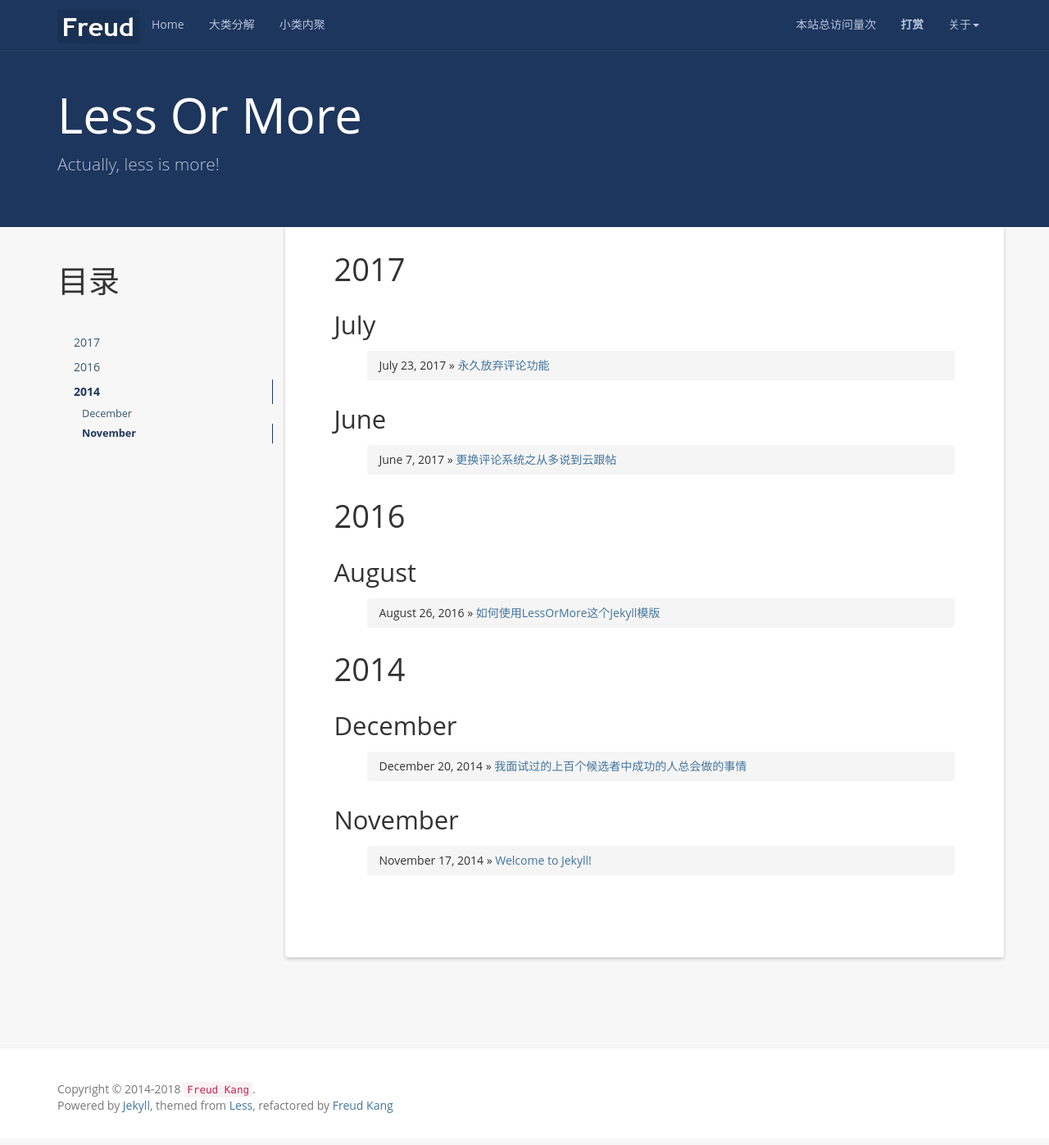
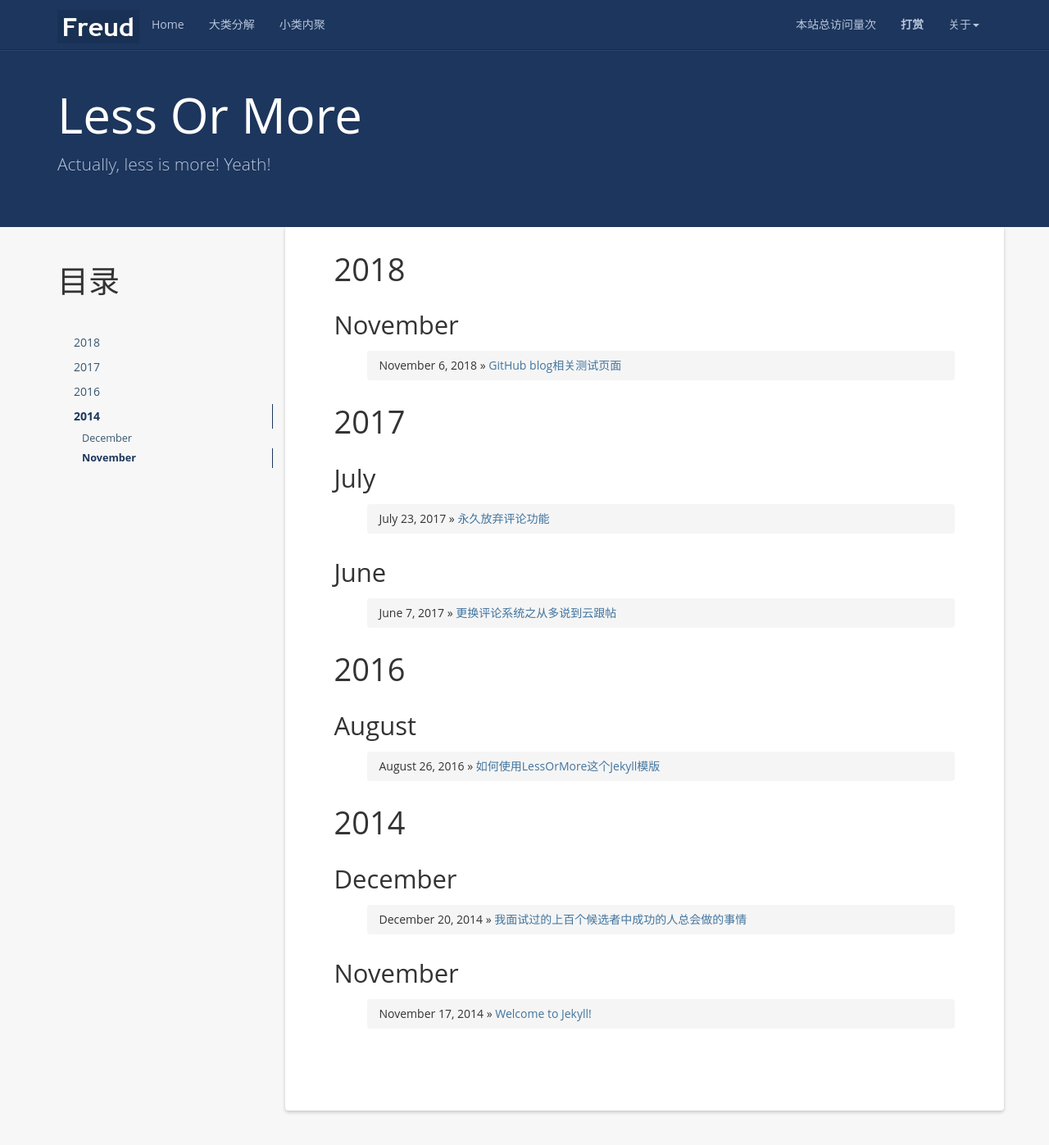
Before and after one commit to dwzzhw/dwzzhw.github.io, a Jekyll site: the page built from index.html, in a window 1280 px wide and 1400 px high. Shown: the top 1397 px of the window at 82% size. Built offline with Jekyll 4.4.1, drawn with Linux system fonts in a browser that asks for light colours; nearby versions of some CDN libraries; a script that is not in the unit is left out; the list of posts is cut into pages by our own code; comment, search, counter and statistics services are not loaded; some of the changed lines change nothing that is shown.

Commit message:
modify blog template

```diff
--- a/_config.yml
+++ b/_config.yml
@@ -1,13 +1,13 @@
 # Site settings
 name: Less Or More
-email: luoyan35714@126.com
-author: Freud Kang
+email: dwzzhw@126.com
+author: Loading
 url: http://www.hifreud.com
 resume_site: http://www.hifreud.com/Resume.io/
-github: https://github.com/luoyan35714/
+github: https://github.com/dwzzhw/
 #baseurl: "/LessOrMore"
 baseurl: ""
-description: Actually, less is more!
+description: Actually, less is more! Yeath!
 meta_description: 康志华;个人博客;学而不思则罔;思而不学则殆;生命不止;折腾不休
 motto: It's our wits that make us men.
 banner: 学而不思则罔，思而不学则殆。
@@ -18,7 +18,7 @@ paginate: 10
 
 exclude: ['README.md', 'Gemfile.lock', 'Gemfile', 'Rakefile']
 
-github_username: luoyan35714
+github_username: dwzzhw
 
 # Build settings
 markdown: kramdown
--- /dev/null
+++ b/_posts/2018-11-07-github-blog-test.md
@@ -0,0 +1,36 @@
+---
+layout: post
+title:  GitHub blog相关测试页面
+date:   2018-11-07 00:00:00 +0800
+categories: document
+tag: 教程
+---
+
+* content
+{:toc}
+
+
+模板测试页			{#yungentie}
+====================================
+
+看了下历史记录，在6月8号切换的云跟帖，未到一个月，7月6号，云跟帖也宣告结束了。
+
+![/styles/images/abandon-comments/yungentie-abandon.png]({{ '/styles/images/abandon-comments/yungentie-abandon.png' | prepend: site.baseurl  }})
+
+撇开第三方评论系统的盈利与否不谈，我好像发现了什么不得了的事情，就是我用什么，就死什么。
+
+我用Disqus，被墙了；用多说，关停了；用云跟帖，挂了。
+
+
+选择 - 回归			{#back-to-begin}
+====================================
+
+当看到云跟帖要关停的消息的时候，首先想的是还有什么替代方案。
+
+考虑了好久，觉得对现在的第三方评论系统都没什么信任感，基于我用什么死什么，我也不想再祸害一个新的好项目了。并且细细想来，我写这个博客的初衷是记录一些我在工作或者学习中遇到或者学到的知识，随着年岁的增长，记忆力直线下降，所以只是拿博客当作一个在线的技术日记记录工具，供我能够随时方便地找到那些我已经遗忘细节的知识点，并没有想过什么著书立传之类的事情。
+
+能帮到别人固然是好的，不过归根结底是给自己一个方便查阅的平台。
+
+所以最后的决定是彻底放弃评论功能。如果有人在看我的博客的时候有什么问题，依然可以到github开issue来提问。由于去github开issue相对还是有点技术含量(全球最大的同性交友平台还是技术人员的主场)，这样还屏蔽掉了大部分的灌水或者垃圾评论。
+
+所以，别了，评论功能！
```
